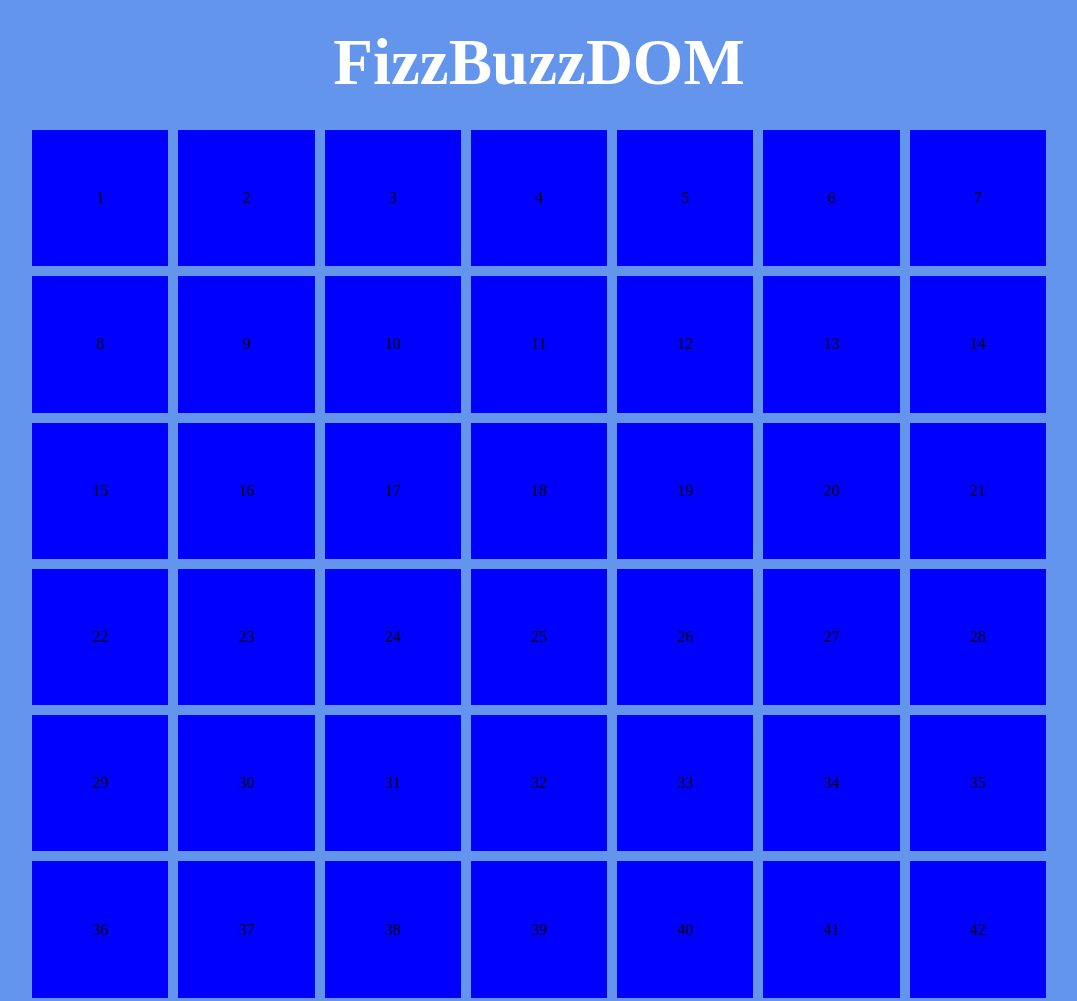
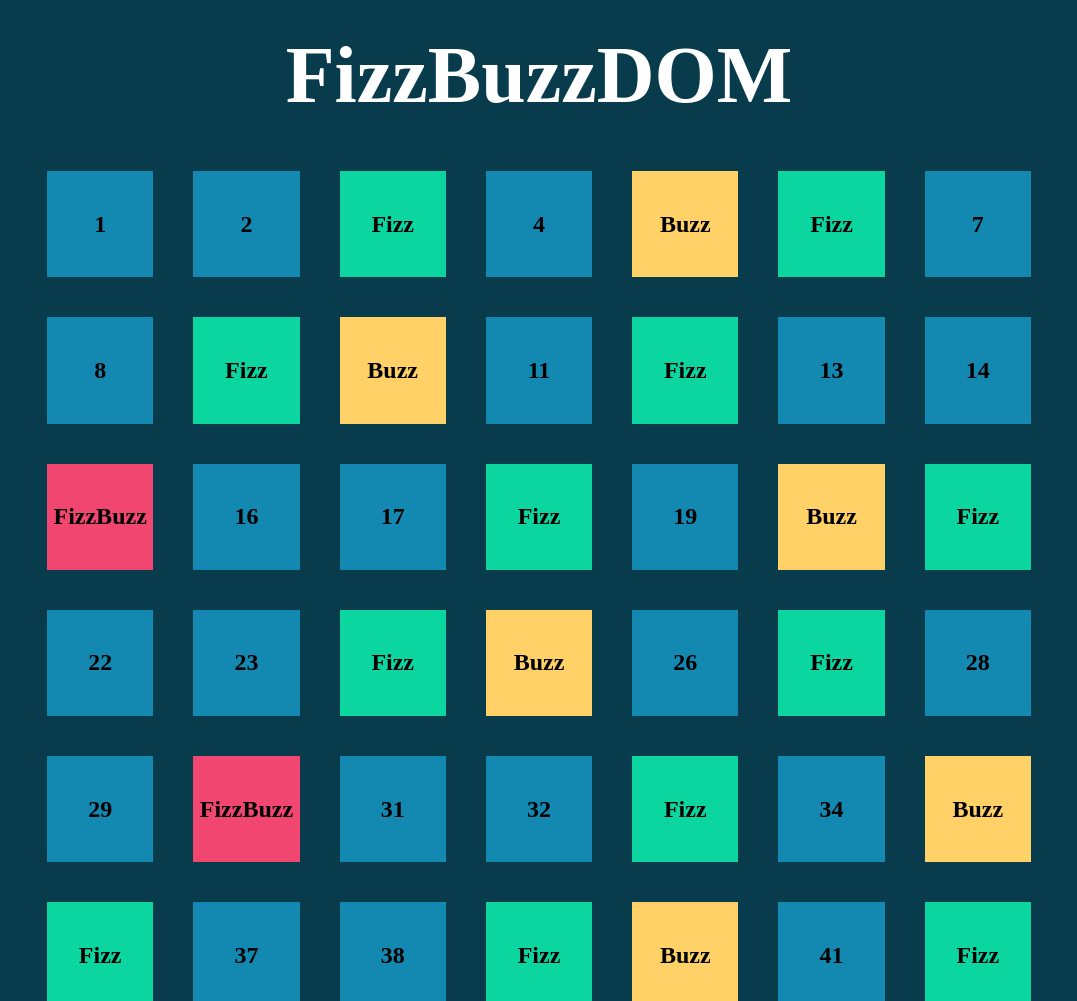
Before and after one commit to purpledev1337/js-fizzbuzzdom, a plain HTML site: page index.html in a window 1280 px wide. Shown: the top 1001 px of the page, without its empty margins (101-1178 px from the left). Drawn offline with Linux system fonts and the light colour scheme.

Commit message:
first working solution

```diff
--- a/script.js
+++ b/script.js
@@ -2,5 +2,17 @@ const squareContainer = document.getElementById("container");
 
 for (let i = 1; i <= 100; i++) {
     const squareBox = `<div class="square">${i}</div>`;
-    squareContainer.innerHTML += squareBox;
+    const squareBox3 = `<div class="square square_3">Fizz</div>`;
+    const squareBox5 = `<div class="square square_5">Buzz</div>`;
+    const squareBox15 = `<div class="square square_15">FizzBuzz</div>`;
+
+    if (i % 3 !== 0 && i % 5 !== 0) {
+        squareContainer.innerHTML += squareBox;
+    } else if (i % 3 == 0 && i % 5 !== 0) {
+        squareContainer.innerHTML += squareBox3;
+    } else if (i % 5 == 0 && i % 3 !== 0) {
+        squareContainer.innerHTML += squareBox5;
+    } else if (i % 3 == 0 && i % 5 == 0) {
+        squareContainer.innerHTML += squareBox15;
+    }
 }
--- a/style.css
+++ b/style.css
@@ -5,7 +5,7 @@
 }
 
 body {
-    background-color: cornflowerblue;
+    background-color: #083b4c;
 }
 
 #container {
@@ -18,32 +18,32 @@ body {
 h1 {
     width: 100%;
     color: white;
-    font-size: 65px;
+    font-size: 80px;
+    font-weight: bold;
     text-align: center;
-    margin: 25px 0;
+    margin: 30px 0;
 }
 
 .square {
-    width: calc(80vw / 7 - 10px);
-    height: calc(80vw / 7 - 10px);
-    margin: 5px;
-    background-color: blue;
+    width: calc(80vw / 7 - 40px);
+    height: calc(80vw / 7 - 40px);
+    margin: 20px;
+    background-color: #1389b2;
+    font-size: 24px;
+    font-weight: bold;
     display: flex;
     justify-content: center;
     align-items: center;
 }
 
-.square_std {
-}
-
 .square_3 {
-    background-color: greenyellow;
+    background-color: #0bd6a0;
 }
 
 .square_5 {
-    background-color: yellow;
+    background-color: #ffd166;
 }
 
 .square_15 {
-    background-color: red;
+    background-color: #f0466f;
 }
```
